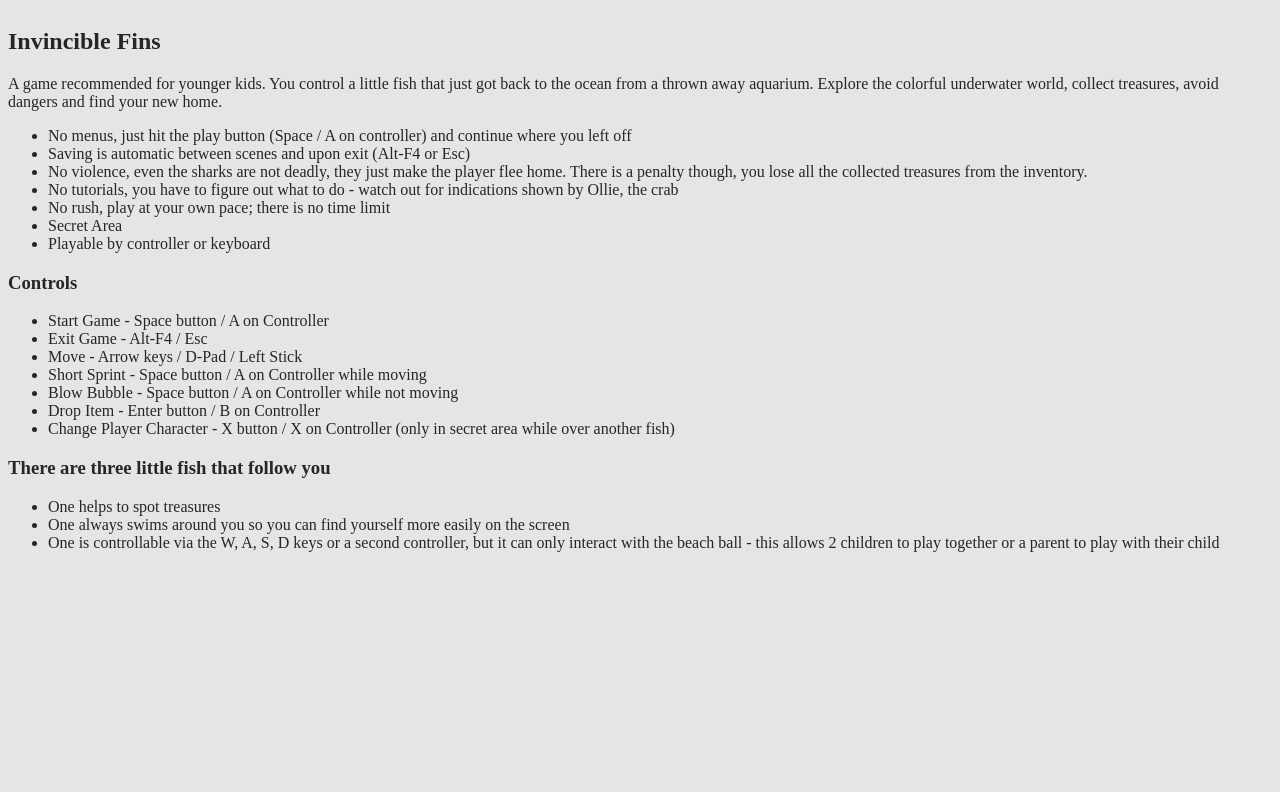
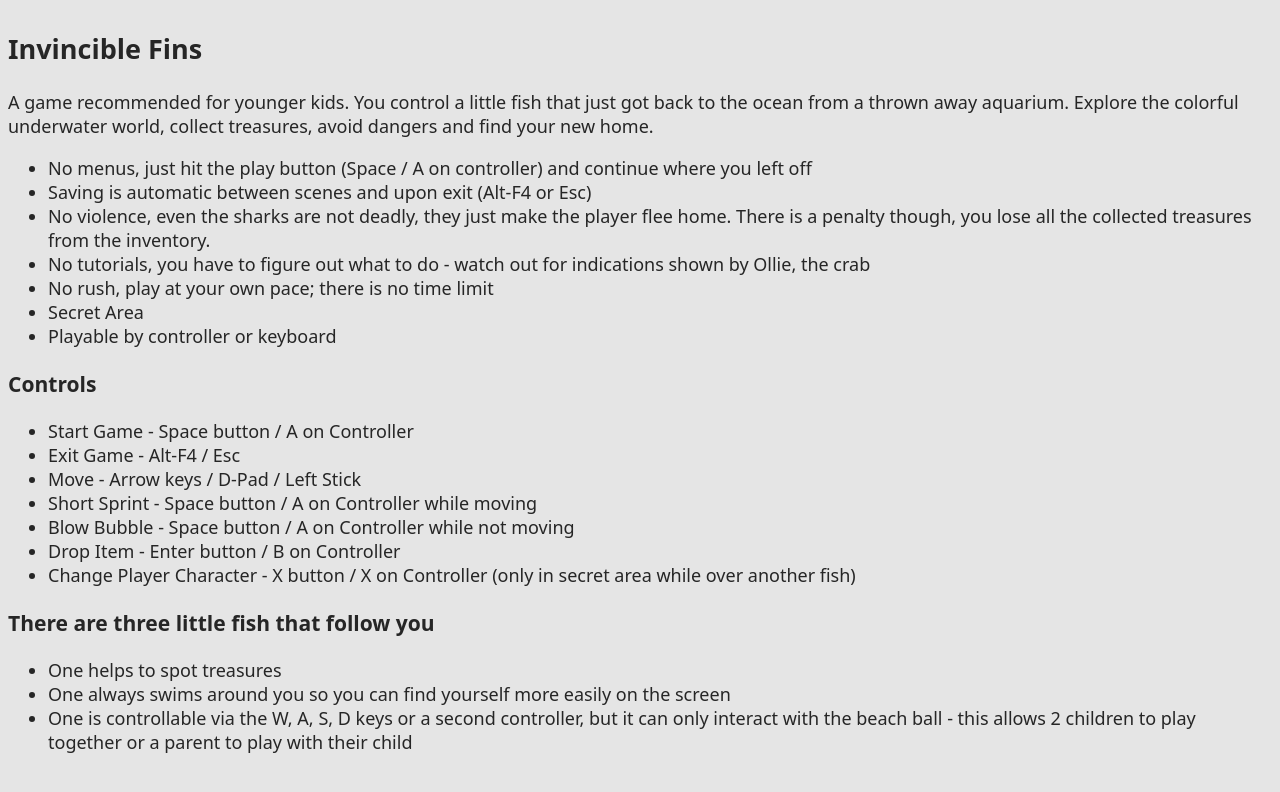
Before and after one commit to reggelente/InvincibleFins, a Jekyll site: the page built from README.md, in a window 1280 px wide. Shown: the top 792 px of the page. Built offline with Jekyll 4.4.1, drawn with Linux system fonts in a browser that asks for light colours; our own code applies the rules of GitHub Pages for plain Markdown files.

Commit message:
Update main.scss

```diff
--- a/_sass/main.scss
+++ b/_sass/main.scss
@@ -4,4 +4,6 @@
   align-items: center;
   background-color: #e5e5e5;
   color: #262626;
+  font-family: system-ui, -apple-system, "Segoe UI", Roboto, Ubuntu, sans-serif;
+  font-size: large;
 }
```
